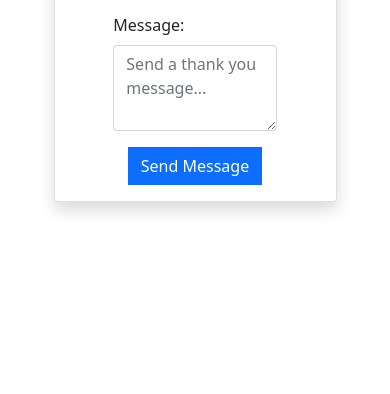
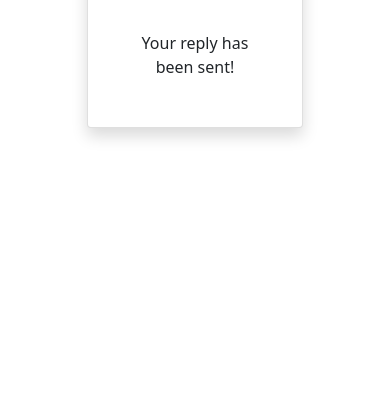
Before and after one commit to bob134552/video-qr-uploader, a Django app: template videos/templates/videos/video.html in a window 390 px wide. Shown: the part 450-844 px from the top of the page. Run offline with Django 3.2, Linux system fonts and the light colour scheme; the template is opened without the code that fills it: values that come from a table or form of the project are taken from there, others are empty; tables that the repository leaves empty hold one stand-in row (values such as "Sample post"); some libraries are stand-ins or nearby versions.

Commit message:
[6] Updated videos views.py
- Updated base.css to limit size of brand logo
- Updated Videos model to include a field to show a reply
- Updated video.html template, fixed the reply form.

```diff
--- a/static/css/base.css
+++ b/static/css/base.css
@@ -1,6 +1,10 @@
 body {
   height: 100vh;
   margin: 0;
+}
+
+.brand {
+  max-width: 250px!important;
 }
 
 .menu {
--- a/upload/models.py
+++ b/upload/models.py
@@ -18,6 +18,7 @@ class Videos(models.Model):
     email = models.EmailField(max_length=254, null=False, blank=False)
     keyword = models.CharField(max_length=20, null=False, blank=False)
     qr_code = models.ImageField(upload_to='qr_codes/', blank=True)
+    reply = models.BooleanField(default=False, null=False, blank=False)
 
     def __str__(self):
         return str(self.order_number)
--- a/upload/templates/upload/upload_login.html
+++ b/upload/templates/upload/upload_login.html
@@ -6,6 +6,10 @@
         <div class="my-auto row">
             <div class="col-12" data-aos="fade-up" data-aos-duration="2000">
                 <form class="card p-3 upload-form rounded-0 shadow" method="POST" action="{% url 'upload_login' %}">
+                    <h5 class="text-center">
+                        Please enter details to upload a video.
+                    </h5>
+                    <hr class="mt-0">
                     {% csrf_token %}
                     {{ form|crispy }}
                     <button type="submit" class="btn btn-sm btn-primary rounded-0">Submit</button>
--- a/video_uploader/settings.py
+++ b/video_uploader/settings.py
@@ -29,7 +29,7 @@ SECRET_KEY = os.environ.get('SECRET_KEY')
 # SECURITY WARNING: don't run with debug turned on in production!
 DEBUG = os.environ.get('DEVELOPEMENT')
 
-ALLOWED_HOSTS = ['qrit-video-app.herokuapp.com', 'localhost']
+ALLOWED_HOSTS = ['qrit-video-app.herokuapp.com', 'localhost', '127.0.0.1']
 
 
 # Application definition
--- a/videos/templates/videos/video.html
+++ b/videos/templates/videos/video.html
@@ -5,6 +5,8 @@
     <div class="container h-100 d-flex justify-content-center">
         <div class="my-auto row card shadow pt-3">
             <div class="col-12 mx-auto">
+                <h4 class="text-center">Your QRit Video</h4>
+                <hr class="mx-auto w-75">
                 <div class="ratio ratio-16x9 preview mx-auto">
                     <video controls>
                         <source src="{{ MEDIA_URL }}{{ video.video }}">
@@ -12,18 +14,15 @@
                     </video>
                 </div>
             </div>
-            <div class="col-12 text-end my-0">
-                <a href="{{ MEDIA_URL}}{{ video.video }}" class="text-decoration-none" download>
-                <span class="text-danger text-small">
-                    Download
-                </span>
-                </a>
-            </div>
-            <div class="col-8 mx-auto">
-                <form action="{% url 'view_video' video.id %}">
+            <div class="col-8 mt-4 mx-auto">
+                {% if video.reply == False %}
+                <p class="text-lead text-center mb-0">Send a reply to your video</p>
+                <hr class="w-75 mx-auto my-0">
+                <form action="{% url 'view_video' video.id %}" method="POST" class="mt-2">
+                    {% csrf_token %}
                     <div class="mb-3">
                         <label for="id_name" class="form-label">Full Name:</label>
-                        <input type="text" class="form-control" id="id_name" required>
+                        <input type="text" class="form-control" name="name" id="id_name" required>
                     </div>
                     <div class="mb-3">
                         <label for="id_message" class="form-label">Message:</label>
@@ -33,6 +32,9 @@
                         <button type="submit" class="btn btn-primary rounded-0">Send Message</button>
                     </div>
                 </form>
+                {% else %}
+                <p class="text-lead text-center mt-2 mb-5">Your reply has been sent!</p>
+                {% endif %}
             </div>
         </div>
     </div>
--- a/videos/views.py
+++ b/videos/views.py
@@ -53,7 +53,11 @@ def view_video(request, video_id):
                 from_email = settings.DEFAULT_FROM_EMAIL
                 to = video.email
 
+                video.reply = True
+                video.save()
                 mail.send_mail(subject, plain_message, from_email, [to], html_message=html_message)
+                messages.success(request, f'Message Sent to {video.email}!')
+                return redirect(reverse('view_video', args=[video_id]))
             else:
                 context = {
                     'video': video,
```
Also changed, not shown: home/templates/home/index.html (+5 -2 lines), media/brand-logo.png (added), upload/migrations/0005_videos_reply.py (added).
